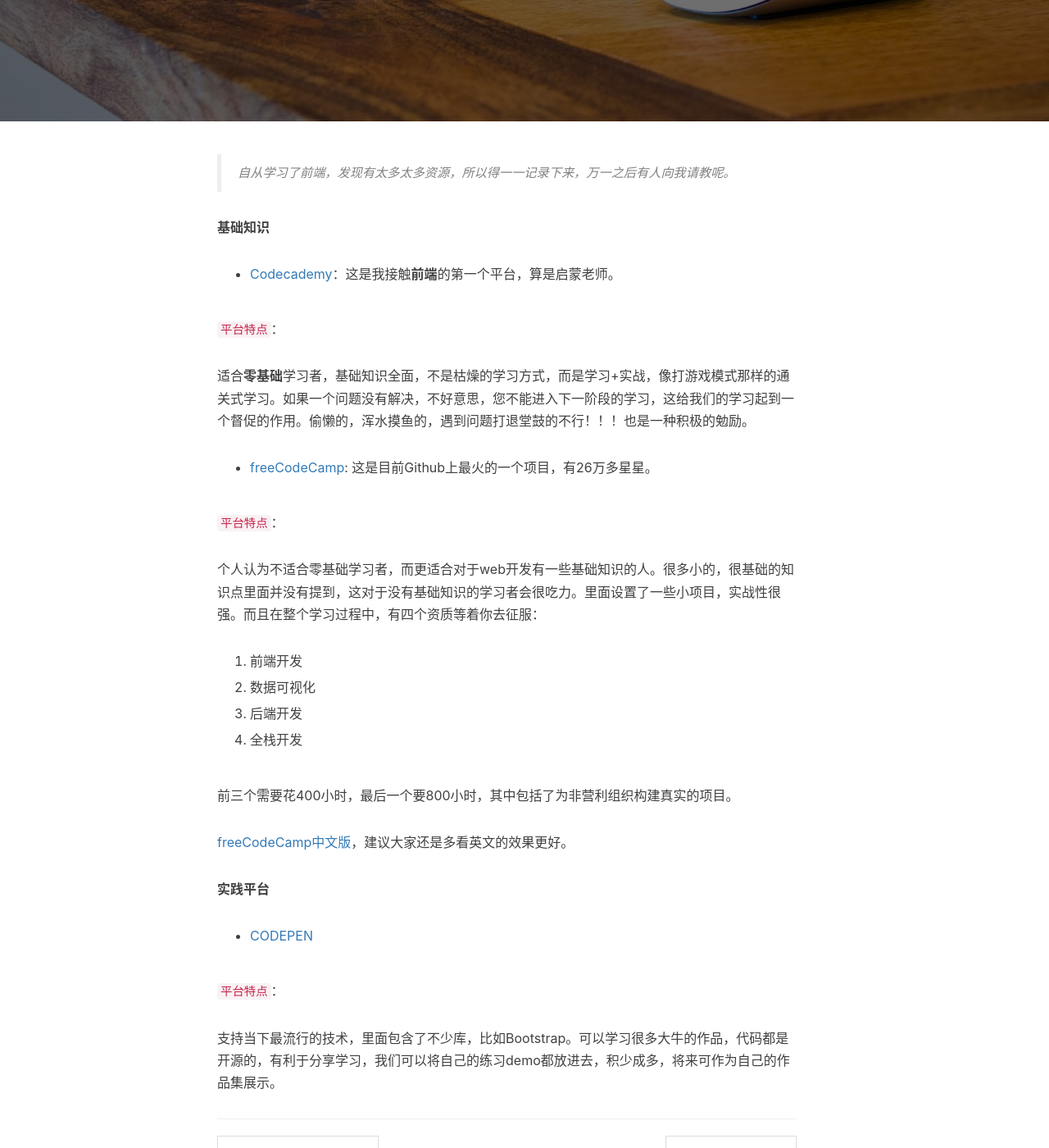
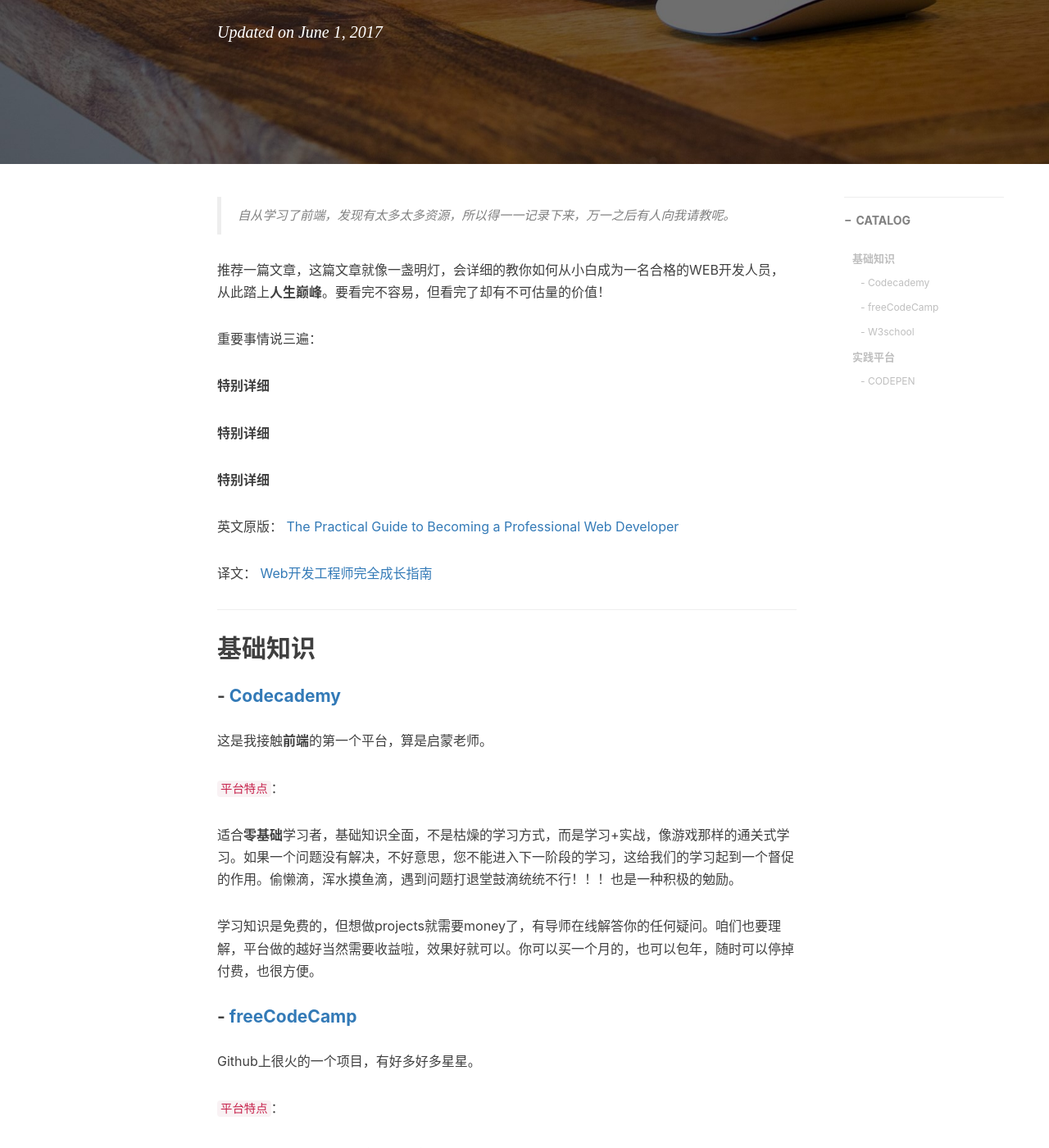
Before and after one commit to LingLinyp/LingLinyp.github.io, a Jekyll site: the page built from _posts/2017-4-24-useful-links.md, in a window 1280 px wide and 1400 px high, scrolled down 435 px. Shown: the whole window at 82% size. Built offline with Jekyll 4.4.1, drawn with Linux system fonts in a browser that asks for light colours; nearby versions of some CDN libraries; library files that are not in the unit come from our copies; comment, search, counter and statistics services are not loaded; some of the changed text lies outside the part shown.

Commit message:
add_new_post

````diff
--- a/_config.yml
+++ b/_config.yml
@@ -28,10 +28,6 @@ weibo_username: "lingLinyp"
 
 
 # Comments
-#support provider: duoshuo
-# !!!Important!!! Please modify usernames below to yours
-# duoshuo_username: linglinyp
-# duoshuo_share: true
 disqus_username: linglinyp
 
 
@@ -68,6 +64,7 @@ exclude:
 featured-tags: true                     # whether or not using Feature-Tags
 featured-condition-size: 1
 
+
 # Friends
 friends: [
     {
--- a/_layouts/post.html
+++ b/_layouts/post.html
@@ -107,9 +107,14 @@ layout: default
                     {% comment %} if page.subtitle {% endcomment %}
                     <h2 class="subheading">{{ page.subtitle }}</h2>
                     {% comment %} endif {% endcomment %}
-                    <span class="meta">Posted by {% if site.author %}{{ site.author }}{% else %}{{ site.title }}{% endif %} on {{ page.date | date: "%B %-d, %Y" }}&nbsp;<span id="busuanzi_container_page_pv">
-                 <i class="fa fa-eye" aria-hidden="true"></i>&nbsp;&nbsp;views: <span id="busuanzi_value_page_pv"></span>
-              </span></span>
+                    <span class="meta"><i class="fa fa-user" aria-hidden="true"></i>&nbsp;{% if site.author %}{{ site.author }}{% else %}{{ site.title }}{% endif %}&nbsp;&nbsp;&nbsp;<i class="fa fa-calendar" aria-hidden="true"></i>&nbsp;&nbsp;{{ page.date | date: "%Y-%m-%d" }}&nbsp;&nbsp;&nbsp;<i class="fa fa-check-square-o" aria-hidden="true"></i>{{ content | strip_html | strip_newlines | split: "" | size }}&nbsp;words&nbsp;&nbsp;<span id="busuanzi_container_page_pv">
+                    <i class="fa fa-eye" aria-hidden="true"></i>&nbsp;<span id="busuanzi_value_page_pv"></span>views</span>
+                    <br/>
+                    <p></p>
+                     {% if page.updated %}
+                     Updated on {{ page.updated | date: "%B %-d, %Y" }}
+                     {% endif %}
+                   </span>
                 </div>
             </div>
         </div>
--- a/_posts/2017-4-24-useful-links.md
+++ b/_posts/2017-4-24-useful-links.md
@@ -1,8 +1,10 @@
 ---
 layout: post
-title: 对前端开发有用的链接（持续更新）
+title: 对前端开发有用的资源（亲身体验）
 subtitle: Web Design Resources and Useful Links
+catalog: true
 categories: Notes
+updated: 2017-6-1 20:18:54
 header-img: "img/in-post/post-04-bg.jpg"
 tags:
     - 前端开发
@@ -11,23 +13,48 @@ tags:
 
 > 自从学习了前端，发现有太多太多资源，所以得一一记录下来，万一之后有人向我请教呢。
 
-**基础知识**
+推荐一篇文章，这篇文章就像一盏明灯，会详细的教你如何从小白成为一名合格的WEB开发人员，从此踏上**人生巅峰**。要看完不容易，但看完了却有不可估量的价值！
 
-- <a href="https://www.codecademy.com/" target="_blank">Codecademy</a>：这是我接触**前端**的第一个平台，算是启蒙老师。
+重要事情说三遍：
 
+**特别详细**
+
+**特别详细**
+
+**特别详细**
+
+英文原版：
+<a href="https://medium.freecodecamp.com/the-practical-guide-to-becoming-a-professional-web-developer-2f255bc25c90" target="_blank">The Practical Guide to Becoming a Professional Web Developer</a>
+
+译文：
+<a href="https://zhuanlan.zhihu.com/p/22978846" target="_blank">Web开发工程师完全成长指南</a>
+
+-------------
+
+## 基础知识
+
+#### - <a href="https://www.codecademy.com/" target="_blank">Codecademy</a>
+
+这是我接触**前端**的第一个平台，算是启蒙老师。
+
+```平台特点```：
+
+适合**零基础**学习者，基础知识全面，不是枯燥的学习方式，而是学习+实战，像游戏那样的通关式学习。如果一个问题没有解决，不好意思，您不能进入下一阶段的学习，这给我们的学习起到一个督促的作用。偷懒滴，浑水摸鱼滴，遇到问题打退堂鼓滴统统不行！！！也是一种积极的勉励。
+
+学习知识是免费的，但想做projects就需要money了，有导师在线解答你的任何疑问。咱们也要理解，平台做的越好当然需要收益啦，效果好就可以。你可以买一个月的，也可以包年，随时可以停掉付费，也很方便。
+
+#### - <a href="https://www.freecodecamp.com/" target="_blank">freeCodeCamp</a>
+
+Github上很火的一个项目，有好多好多星星。
 
 
 ```平台特点```：
 
-适合**零基础**学习者，基础知识全面，不是枯燥的学习方式，而是学习+实战，像打游戏模式那样的通关式学习。如果一个问题没有解决，不好意思，您不能进入下一阶段的学习，这给我们的学习起到一个督促的作用。偷懒的，浑水摸鱼的，遇到问题打退堂鼓的不行！！！也是一种积极的勉励。
+完全免费，个人认为**不适合零基础学习者**，而更适合对于web开发有一些基础知识的人。很多细小的，基础的知识点里面并没有提到，这对于没有基础知识的学习者来说会很吃力。里面设置了一些小项目，实战性很强。
 
-- <a href="https://www.freecodecamp.com/" target="_blank">freeCodeCamp</a>: 这是目前Github上最火的一个项目，有26万多星星。
+但亲身体验后发现里面涉及前端的知识很多，数据可视化、后端、全栈的知识内容就基本没有更新了，很多都是coming soon，更多的是一些实战项目。所以我想是不是因为没有找到合适的赢利点，很难更新下去。
 
-
-
-```平台特点```：
-
-个人认为不适合零基础学习者，而更适合对于web开发有一些基础知识的人。很多小的，很基础的知识点里面并没有提到，这对于没有基础知识的学习者会很吃力。里面设置了一些小项目，实战性很强。而且在整个学习过程中，有四个资质等着你去征服：
+在整个学习过程中，有四个资质等着你去征服：
 
 1. 前端开发
 
@@ -37,15 +64,21 @@ tags:
 
 4. 全栈开发
 
-前三个需要花400小时，最后一个要800小时，其中包括了为非营利组织构建真实的项目。
+前三个需要花400小时，最后一个要800小时，其中还包括了为非营利组织构建实战项目。
 
 <a href="https://www.freecodecamp.cn/home" target="_blank">freeCodeCamp中文版</a>，建议大家还是多看英文的效果更好。
 
+#### - <a href="https://www.w3schools.com/" target="_blank">W3school</a>
 
-**实践平台**
+是结合Codecademy学习用到的，里面可以学到很多细小的知识点，内容非常全面，平台学习知识免费。里面还提供了很多证书，但你想拿到，得交钱~~
 
-- <a href="https://codepen.io/" target="_blank">CODEPEN</a>
+中文网站：<a href="http://www.w3school.com.cn/" target="_blank">w3school 在线教程</a>
 
+学完知识后就高枕无忧了？Naive! 得多练习，实战让你学会更多，得到的也远远超出你的想象。
+
+## 实践平台
+
+#### - <a href="https://codepen.io/" target="_blank">CODEPEN</a>
 
 
 ```平台特点```：
````
Also changed, not shown: _posts/2017-5-31-bye-May.md (+1 -1 lines), _posts/2017-6-3-jekyll.md (added, +100 -0 lines).
